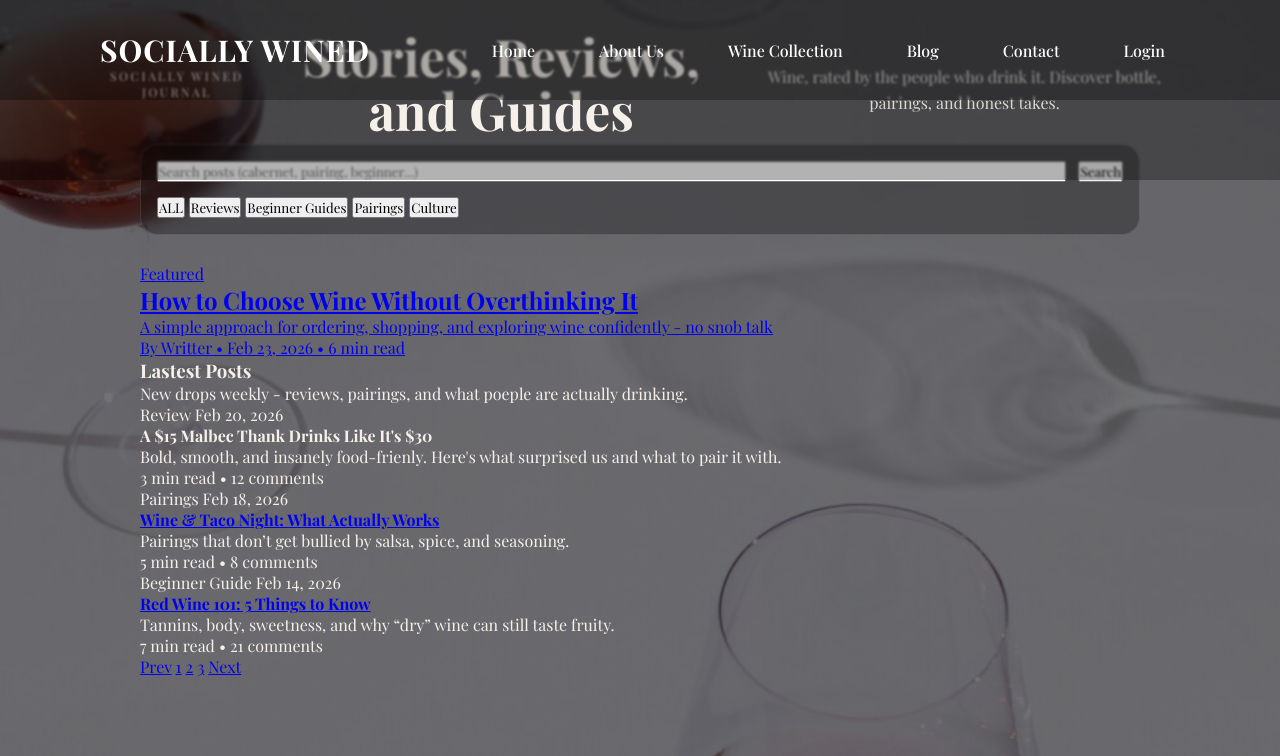
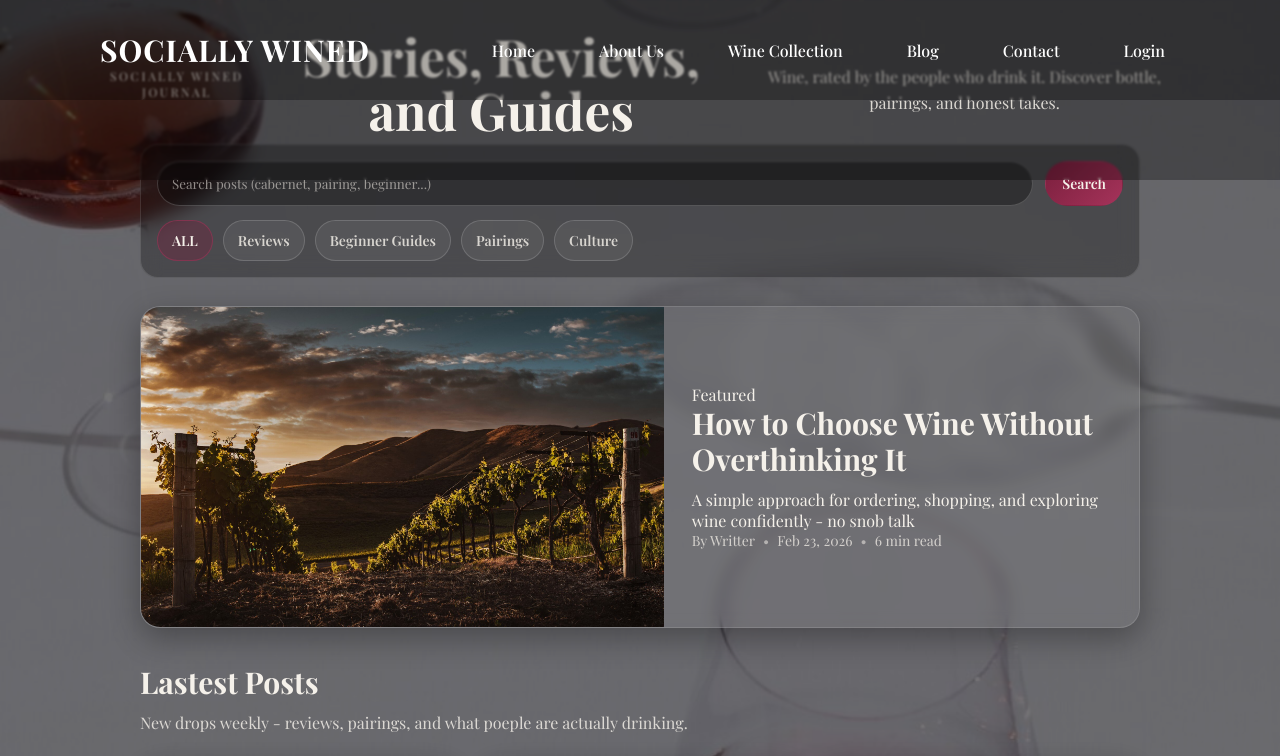
Before and after one commit to Georgealv6/Wine-Cellar, a Django app: page /blog/ in a window 1280 px wide. Shown: the top 756 px of the page. Run offline with Django 3.2, Linux system fonts and the light colour scheme; some web fonts are replaced.

Commit message:
blog css finished

```diff
--- a/backend/static/css/blog.css
+++ b/backend/static/css/blog.css
@@ -21,13 +21,14 @@ body::-webkit-scrollbar {
 }
 
 body {
-  scrollbar-width: none; /* Firefox */
+  scrollbar-width: none;
 }
+
 section {
   scroll-snap-align: start;
 }
 
-.blog{
+.blog {
   position: relative;
   width: 100%;
   min-height: 100vh;
@@ -53,6 +54,8 @@ section {
   padding: 120px 0 80px;
   color: #f5f1ea;
 }
+
+/* hero */
 
 .blog-hero {
   text-align: center;
@@ -96,3 +99,284 @@ section {
   gap: 12px;
   margin-bottom: 14px;
 }
+
+.blog-search input {
+  width: 100%;
+  padding: 12px 14px;
+  border-radius: 999px;
+  border: 1px solid rgba(255, 255, 255, 0.18);
+  background: rgba(0, 0, 0, 0.35);
+  color: #f5f1ea;
+  outline: none;
+}
+
+.blog-search input::placeholder {
+  color: rgba(245, 241, 234, 0.55);
+}
+
+.blog-btn {
+  padding: 12px 16px;
+  border-radius: 999px;
+  border: 1px solid rgba(255, 255, 255, 0.16);
+  background: transparent;
+  color: #f5f1ea;
+  cursor: pointer;
+  font-size: 14px;
+  font-weight: 600;
+}
+
+.blog-btn-primary {
+  border-color: transparent;
+  background: linear-gradient(135deg, #7a1f3d, #a5335a);
+}
+
+.blog-filters {
+  display: flex;
+  flex-wrap: wrap;
+  gap: 10px;
+}
+
+.chip {
+  padding: 10px 14px;
+  border-radius: 999px;
+  border: 1px solid rgba(255, 255, 255, 0.16);
+  background: rgba(255, 255, 255, 0.06);
+  color: rgba(245, 241, 234, 0.82);
+  cursor: pointer;
+  font-size: 14px;
+  font-weight: 600;
+}
+
+.chip-active {
+  background: rgba(122, 31, 61, 0.35);
+  color: #f5f1ea;
+  border: 1px solid rgba(165, 51, 90, 0.55);
+}
+
+/* featured */
+
+.featured {
+  margin-bottom: 34px;
+}
+
+.featured-card {
+  display: grid;
+  grid-template-columns: 1.1fr 1fr;
+  overflow: hidden;
+  border-radius: 20px;
+  background: rgba(255, 255, 255, 0.06);
+  border: 1px solid rgba(255, 255, 255, 0.12);
+  backdrop-filter: blur(8px);
+  text-decoration: none;
+  color: #f5f1ea;
+  cursor: pointer;
+  box-shadow: 0 10px 30px rgba(0, 0, 0, 0.3);
+  transition: transform 0.25s ease;
+}
+
+.featured-card:hover {
+  transform: translateY(-4px);
+}
+
+.featured-image {
+  min-height: 320px;
+  background-size: cover;
+  background-position: center;
+}
+
+.featured-content {
+  padding: 28px;
+  display: flex;
+  flex-direction: column;
+  justify-content: center;
+}
+
+.badge {
+  display: inline-block;
+  width: fit-content;
+  padding: 6px 12px;
+  border-radius: 999px;
+  background: rgba(122, 31, 61, 0.35);
+  border: 1px solid rgba(255, 255, 255, 0.12);
+  margin-bottom: 14px;
+  font-size: 13px;
+  font-weight: 600;
+}
+
+.featured-title {
+  font-size: 30px;
+  margin-bottom: 12px;
+  line-height: 1.2;
+}
+
+.featured-excerpt {
+  font-size: 16px;
+  line-height: 1.7;
+  opacity: 0.85;
+  margin-bottom: 16px;
+}
+
+.meta {
+  display: flex;
+  flex-wrap: wrap;
+  gap: 8px;
+  font-size: 14px;
+  opacity: 0.75;
+}
+
+.dot {
+  opacity: 0.7;
+}
+
+/* posts */
+
+.posts {
+  margin-top: 20px;
+}
+
+.section-head {
+  margin-bottom: 22px;
+}
+
+.section-head h3 {
+  font-size: 30px;
+  margin-bottom: 8px;
+}
+
+.section-head p {
+  opacity: 0.82;
+  line-height: 1.6;
+}
+
+.post-grid {
+  display: grid;
+  grid-template-columns: repeat(3, 1fr);
+  gap: 22px;
+}
+
+.post-card {
+  overflow: hidden;
+  border-radius: 18px;
+  background: rgba(255, 255, 255, 0.06);
+  border: 1px solid rgba(255, 255, 255, 0.1);
+  cursor: pointer;
+  box-shadow: 0 10px 30px rgba(0, 0, 0, 0.3);
+  transition: transform 0.25s ease;
+}
+
+.post-card:hover {
+  transform: translateY(-6px);
+}
+
+.post-img {
+  display: block;
+  width: 100%;
+  height: 220px;
+  background-size: cover;
+  background-position: center;
+}
+
+.post-body {
+  padding: 18px;
+}
+
+.post-top {
+  display: flex;
+  justify-content: space-between;
+  align-items: center;
+  margin-bottom: 12px;
+}
+
+.tag {
+  padding: 5px 10px;
+  border-radius: 999px;
+  background: rgba(122, 31, 61, 0.28);
+  font-size: 12px;
+  font-weight: 600;
+}
+
+.date {
+  font-size: 13px;
+  opacity: 0.75;
+}
+
+.post-title {
+  font-size: 22px;
+  line-height: 1.3;
+  margin-bottom: 10px;
+}
+
+.post-title a {
+  text-decoration: none;
+  color: #f5f1ea;
+}
+
+.post-excerpt {
+  font-size: 15px;
+  line-height: 1.7;
+  opacity: 0.85;
+  margin-bottom: 14px;
+}
+
+/* pagination */
+
+.pagination {
+  margin-top: 36px;
+  display: flex;
+  justify-content: center;
+  gap: 10px;
+  flex-wrap: wrap;
+}
+
+.page {
+  padding: 10px 14px;
+  border-radius: 999px;
+  text-decoration: none;
+  color: #f5f1ea;
+  background: rgba(255, 255, 255, 0.06);
+  border: 1px solid rgba(255, 255, 255, 0.12);
+}
+
+.page.active {
+  background: linear-gradient(135deg, #7a1f3d, #a5335a);
+  border-color: transparent;
+}
+
+.page.disabled {
+  opacity: 0.45;
+  pointer-events: none;
+}
+
+/* responsive */
+
+@media (max-width: 900px) {
+  .featured-card {
+    grid-template-columns: 1fr;
+  }
+
+  .post-grid {
+    grid-template-columns: repeat(2, 1fr);
+  }
+}
+
+@media (max-width: 600px) {
+  .blog-container {
+    padding: 110px 0 60px;
+  }
+
+  .blog-search {
+    grid-template-columns: 1fr;
+  }
+
+  .post-grid {
+    grid-template-columns: 1fr;
+  }
+
+  .featured-title {
+    font-size: 24px;
+  }
+
+  .post-title {
+    font-size: 20px;
+  }
+}
```
